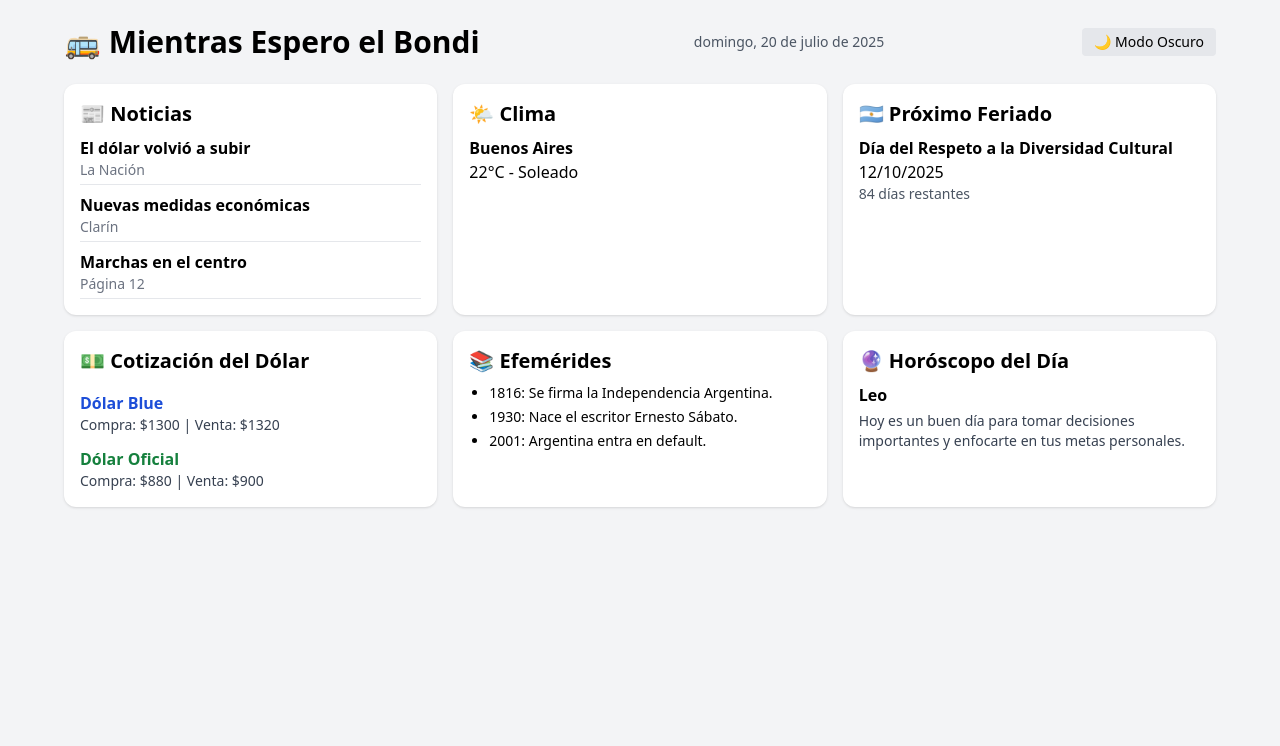
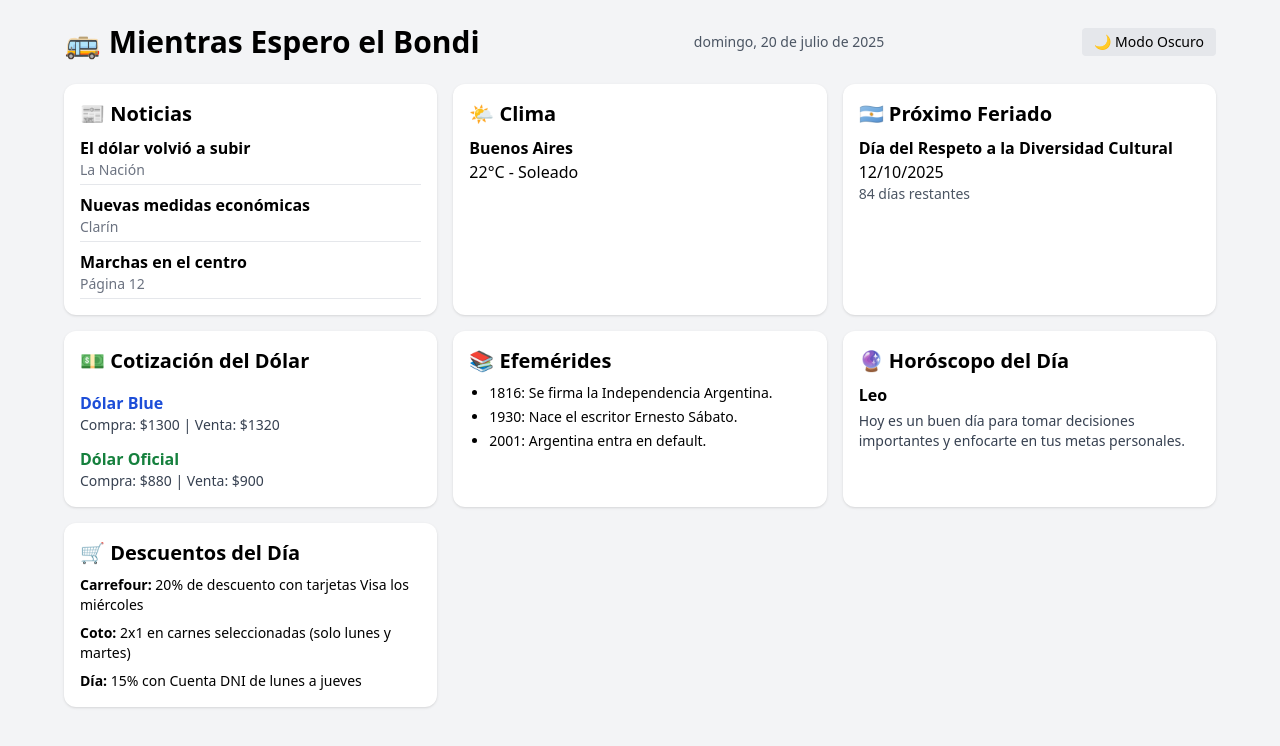
Before and after one commit to kalaniz0018/mientras-espero-el-bondi, a React (Vite) app: page / in a window 1280 px wide. Shown: the top 746 px of the page. Built offline with nearby package versions, Linux system fonts and the light colour scheme.

Commit message:
agregando nueva card de descuentos del dia

```diff
--- a/src/App.tsx
+++ b/src/App.tsx
@@ -5,6 +5,7 @@ import { Efemerides } from "./components/Efemerides";
 import { NextFeriado } from "./components/NextFeriado";
 import { Dolar } from "./components/Dolar";
 import { Horoscopo } from "./components/Horoscopo";
+import { Descuentos } from "./components/Descuentos";
 
 function App() {
   const [isDarkMode, setIsDarkMode] = useState(false);
@@ -60,6 +61,7 @@ function App() {
           <Dolar />
           <Efemerides />
           <Horoscopo />
+          <Descuentos />
         </div>
       </div>
     </div>
--- /dev/null
+++ b/src/components/Descuentos.tsx
@@ -0,0 +1,18 @@
+import React from "react";
+import { mockDescuentos } from "../mocks/mockData";
+
+export const Descuentos: React.FC = () => {
+  return (
+    <div className="bg-white dark:bg-gray-800 text-black dark:text-white p-4 rounded-xl shadow h-full min-h-[100px]">
+      <h2 className="text-xl font-bold mb-2">🛒 Descuentos del Día</h2>
+      <ul className="space-y-2 text-sm">
+        {mockDescuentos.map((item, idx) => (
+          <li key={idx}>
+            <span className="font-semibold">{item.supermercado}:</span>{" "}
+            {item.promo}
+          </li>
+        ))}
+      </ul>
+    </div>
+  );
+};
--- a/src/mocks/mockData.ts
+++ b/src/mocks/mockData.ts
@@ -24,3 +24,18 @@ export const mockHoroscopo = {
   signo: "Leo",
   mensaje: "Hoy es un buen día para tomar decisiones importantes y enfocarte en tus metas personales.",
 };
+
+export const mockDescuentos = [
+  {
+    supermercado: "Carrefour",
+    promo: "20% de descuento con tarjetas Visa los miércoles",
+  },
+  {
+    supermercado: "Coto",
+    promo: "2x1 en carnes seleccionadas (solo lunes y martes)",
+  },
+  {
+    supermercado: "Día",
+    promo: "15% con Cuenta DNI de lunes a jueves",
+  },
+];
```
